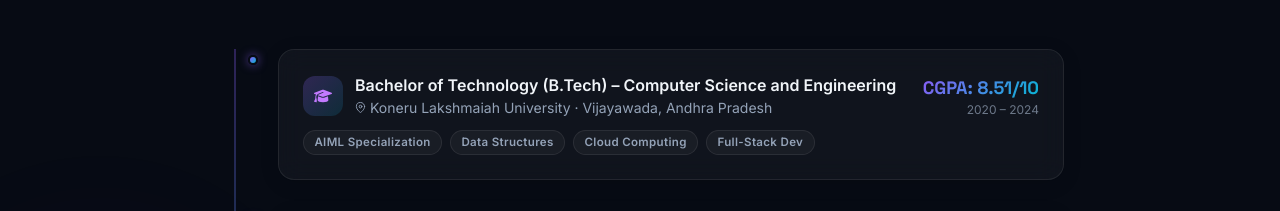
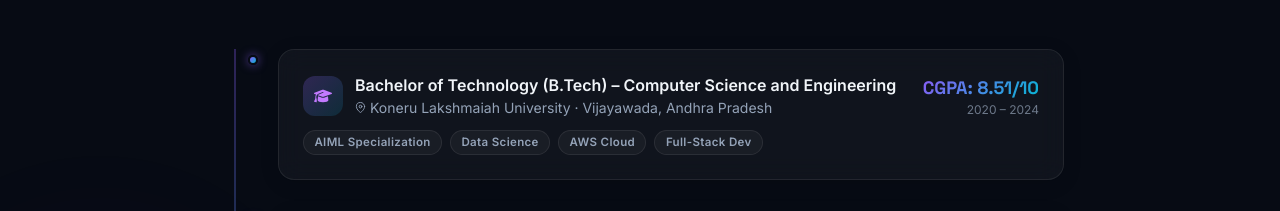
Before and after one commit to chintadavasudharini/portfolio, a React (Vite) app: page / in a window 1280 px wide. Shown: the part 1880-2091 px from the top of the page. Built offline with nearby package versions, Linux system fonts and the light colour scheme.

Commit message:
update: modify B.Tech education course tags to focus on Data Science and AWS Cloud

```diff
--- a/src/components/Education.jsx
+++ b/src/components/Education.jsx
@@ -14,7 +14,7 @@
     scoreLabel: 'CGPA',
     icon: FaGraduationCap,
     color: 'from-purple-500 to-violet-600',
-    tags: ['AIML Specialization', 'Data Structures', 'Cloud Computing', 'Full-Stack Dev'],
+    tags: ['AIML Specialization', 'Data Science', 'AWS Cloud', 'Full-Stack Dev'],
   },
   {
     degree: 'Intermediate (MPC) — Class XII',
```
Also changed, not shown: 1 other file (tests, documents, lock files or other folders).
